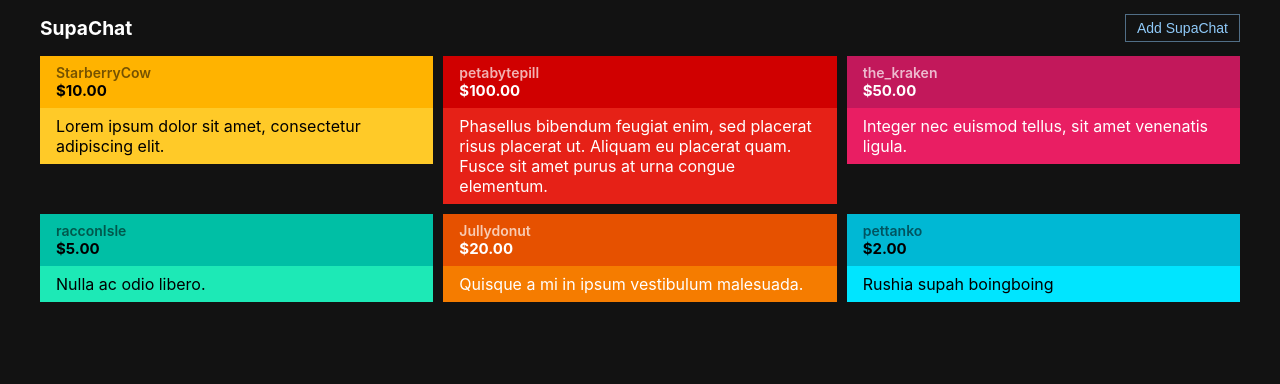
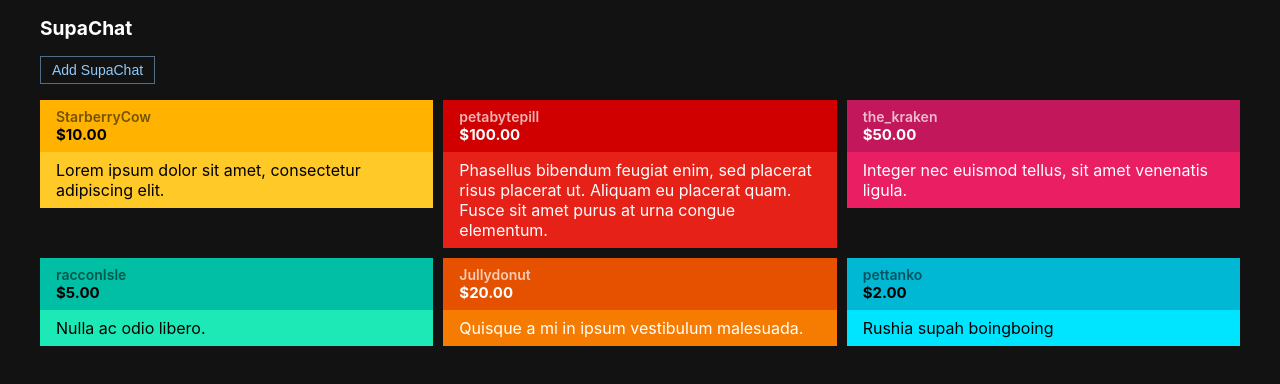
Before and after one commit to iSkylake/SupaChat, a React (Create React App) app: page / in a window 1280 px wide. Shown: the top 384 px of the page. Built offline with nearby package versions, Linux system fonts and the light colour scheme.

Commit message:
Move add supachat button from header to supachat list

```diff
--- a/src/App.js
+++ b/src/App.js
@@ -1,29 +1,15 @@
-import React, { useState } from 'react';
+import React from 'react';
 import './App.css';
 
 import Header from './app/Header';
 import SupaChatsList from './features/supachats/SupaChatsList';
-import Modal from './components/Modal';
-import AddSupaChatForm from './features/supachats/AddSupaChatForm';
 
 function App() {
-  const [isOpen, setOpen] = useState(false);
-
-  const handleOpen = () => setOpen(true);
-  const handleClose = () => setOpen(false);
-
   return (
     <div className="App">
       <main className='app-main'>
-        <Header onOpen={handleOpen}/>
+        <Header/>
         <SupaChatsList/>
-        {
-          isOpen && (
-            <Modal onClose={handleClose}>
-              <AddSupaChatForm onClose={handleClose}/>
-            </Modal>
-          )
-        }
       </main>
     </div>
   );
--- a/src/app/Header.js
+++ b/src/app/Header.js
@@ -1,12 +1,10 @@
 import styles from './Header.module.css';
 
-function Header(props) {
-	const { onOpen } = props;
+function Header() {
 
 	return (
 		<header className={styles.header}>
 			<h1 className={styles.appName}>SupaChat</h1>
-			<button onClick={onOpen} className={styles.btn}>Add SupaChat</button>
 		</header>
 	)
 }
--- a/src/app/Header.module.css
+++ b/src/app/Header.module.css
@@ -9,18 +9,3 @@
 	font-size: 1.2rem;
 	color: #fff;
 }
-
-.btn {
-	padding: 5px 11px;
-	font-size: 14px;
-	color: #90caf9;
-	background-color: inherit;
-	border: 1px solid rgba(144, 202, 249, 0.5);
-	outline: inherit;
-	transition: background-color 0.4s, border 0.4s;
-}
-
-.btn:hover {
-	background-color: rgba(144, 202, 249, 0.08);
-	border: 1px solid #90caf9;
-}
--- a/src/features/supachats/AddSupaChatForm.js
+++ b/src/features/supachats/AddSupaChatForm.js
@@ -16,7 +16,7 @@ function AddSupaChatForm(props) {
 		onClose();
 	}
 
-	const canSubmit = username.length && amount.length && message.length;
+	const canSubmit = Boolean(username) && Boolean(amount) && Boolean(message);
 
 	return (
 		<div className={styles.formCtn}>
--- a/src/features/supachats/SupaChatsList.js
+++ b/src/features/supachats/SupaChatsList.js
@@ -1,5 +1,9 @@
+import { useState } from 'react';
 import { useSelector } from 'react-redux';
 import styles from './SupaChatsList.module.css';
+
+import Modal from '../../components/Modal';
+import AddSupaChatForm from './AddSupaChatForm';
 
 function getBgColor(amount) {
   return amount < 5 ? 'blue'
@@ -15,8 +19,12 @@ function getFontColor(amount) {
   return 'dark'
 }
 
-function SupaChatList() {
+function SupaChatList(props) {
   const supaChats = useSelector(state => state.supaChats);
+  const [isOpen, setOpen] = useState(false);
+
+  const handleOpen = () => setOpen(true);
+  const handleClose = () => setOpen(false);
 
   const renderSupaChats = supaChats.map(supaChat => (
     <article
@@ -39,9 +47,21 @@ function SupaChatList() {
     </article>
   ))
 
+  const renderSuperChatFormModal = (
+    isOpen && (
+      <Modal onClose={handleClose}>
+        <AddSupaChatForm onClose={handleClose}/>
+      </Modal>
+    )
+  )
+
   return (
+    <div>
+      <button onClick={handleOpen} className={styles.btn}>Add SupaChat</button>
       <div className={styles.list}>
         { renderSupaChats }
+        { renderSuperChatFormModal }
+      </div>
     </div>
   )
 }
--- a/src/features/supachats/SupaChatsList.module.css
+++ b/src/features/supachats/SupaChatsList.module.css
@@ -1,3 +1,19 @@
+.btn {
+  margin-bottom: 1rem;
+  padding: 5px 11px;
+  font-size: 14px;
+  color: #90caf9;
+  background-color: inherit;
+  border: 1px solid rgba(144, 202, 249, 0.5);
+  outline: inherit;
+  transition: background-color 0.4s, border 0.4s;
+}
+
+.btn:hover {
+  background-color: rgba(144, 202, 249, 0.08);
+  border: 1px solid #90caf9;
+}
+
 .list {
 	display: grid;
 	grid-template-columns: repeat(auto-fill, minmax(300px, 1fr));
```
Lines whose indentation alone changed are shown as unchanged.
